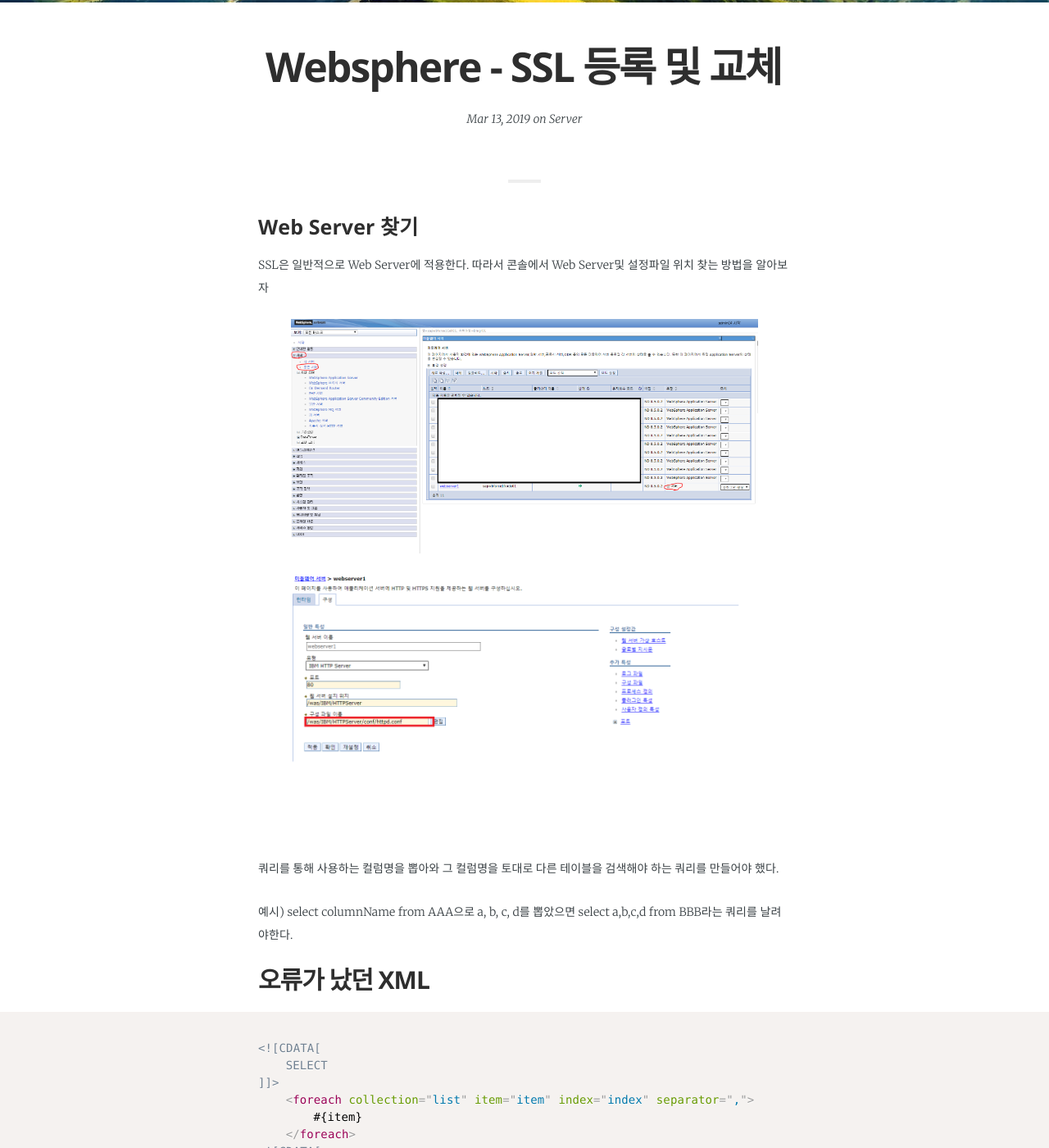
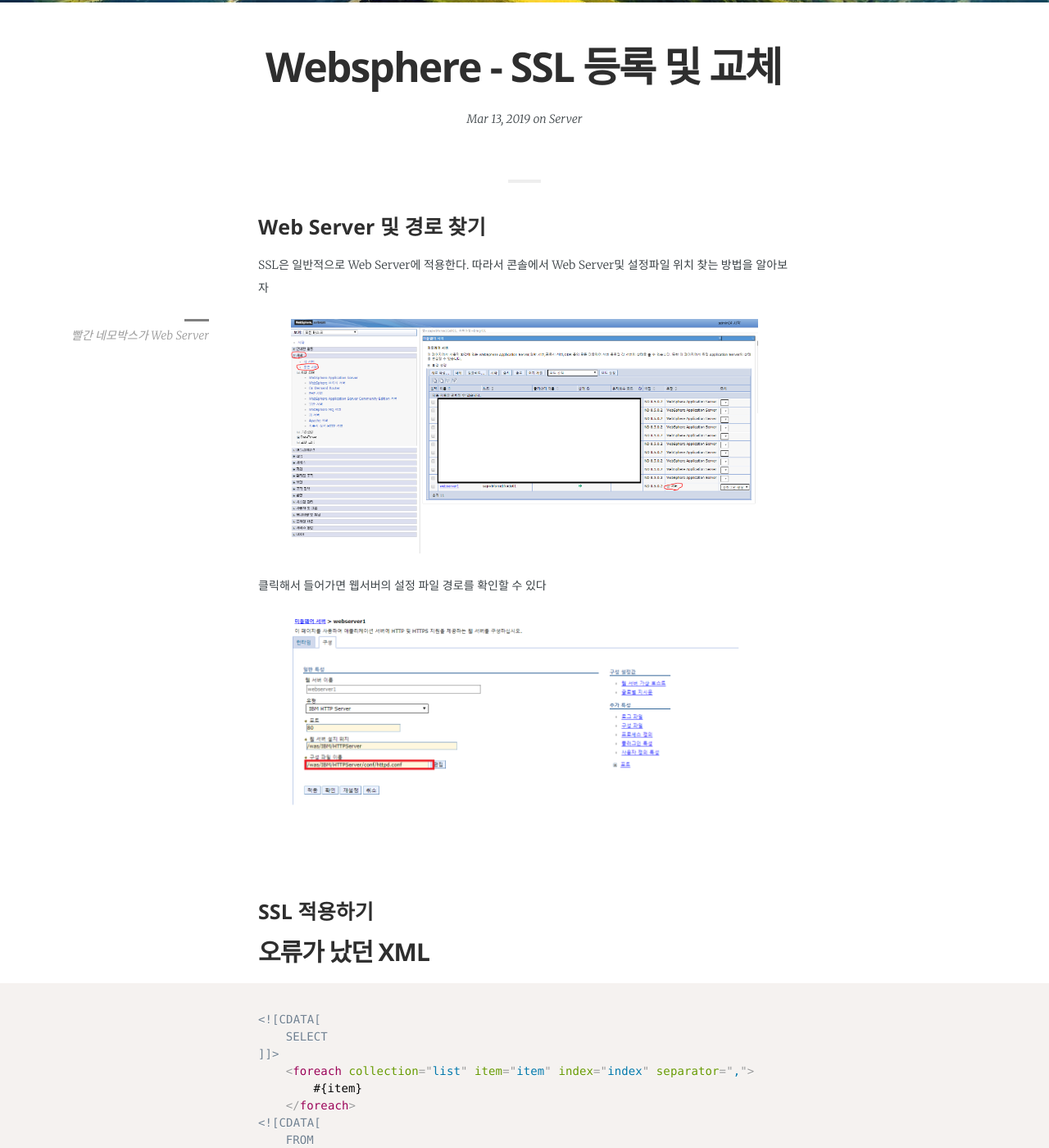
Before and after one commit to jwillmer/jekyllDecent, a Jekyll site: the page built from _posts/2019-03-13-websphere1.md, in a window 1280 px wide and 1400 px high, scrolled down 285 px. Shown: the whole window at 82% size. Built offline with Jekyll 4.4.1, drawn with Linux system fonts in a browser that asks for light colours; some web fonts are replaced.

Commit message:
Update 2019-03-13-websphere1.md

```diff
--- a/_posts/2019-03-13-websphere1.md
+++ b/_posts/2019-03-13-websphere1.md
@@ -14,28 +14,26 @@
 math:		   false
 ---
 
-### Web Server 찾기
+### Web Server 및 경로 찾기
 
 SSL은 일반적으로 Web Server에 적용한다. 따라서 콘솔에서 Web Server및 설정파일 위치 찾는 방법을 알아보자
 
 <aside>
 <figure>
 <img src="{{ "/media/img/Server/websphere1.png" | absolute_url }}" />
+<figcaption>빨간 네모박스가 Web Server</figcaption>
 </figure>
 </aside>
 
+클릭해서 들어가면 웹서버의 설정 파일 경로를 확인할 수 있다
 <aside>
 <figure>
 <img src="{{ "/media/img/Server/websphere2.png" | absolute_url }}" />
 </figure>
 </aside>
 
-쿼리를 통해 사용하는 컬럼명을 뽑아와
-그 컬럼명을 토대로 다른 테이블을 검색해야 하는 쿼리를 만들어야 했다.
+### SSL 적용하기
 
-예시)
-select columnName from AAA으로  a, b, c, d를 뽑았으면
-select a,b,c,d from BBB라는 쿼리를 날려야한다.
 
 ## 오류가 났던 XML
 
```
